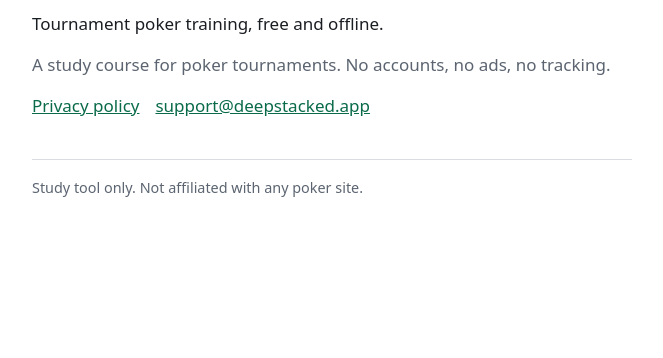
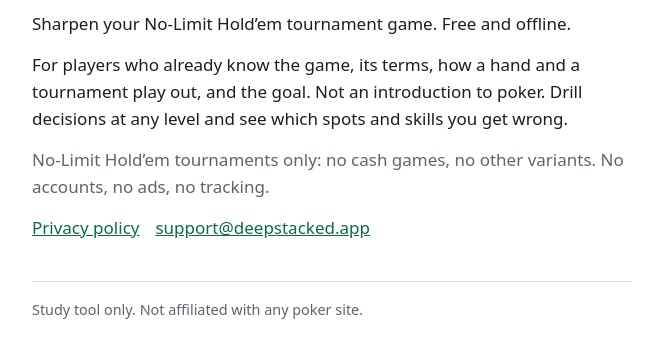
Before and after one commit to guantutri4-cmyk/deepstacked-site, a plain HTML site: page index.html in a window 1280 px wide. Shown: the part 78-436 px from the top of the page, without its empty margins (308-971 px from the left). Drawn offline with Linux system fonts and the light colour scheme.

Commit message:
State positioning: NLHE tournaments, for players who know the game

```diff
--- a/index.html
+++ b/index.html
@@ -4,7 +4,7 @@
 <meta charset="utf-8">
 <meta name="viewport" content="width=device-width,initial-scale=1">
 <title>Deepstacked</title>
-<meta name="description" content="Deepstacked: tournament poker training, free and offline. No accounts, no ads, no tracking.">
+<meta name="description" content="Deepstacked: drills for No-Limit Hold&rsquo;em tournament players who already know the game. Free, offline, no accounts, no ads, no tracking.">
 <meta name="color-scheme" content="light dark">
 <link rel="canonical" href="https://deepstacked.app/">
 <style>
@@ -18,8 +18,9 @@ main{max-width:40rem;margin:0 auto;padding:2rem 1.25rem 3rem}h1{font-size:1.9rem
 <body>
 <main>
 <h1>Deepstacked</h1>
-<p>Tournament poker training, free and offline.</p>
-<p class="mut">A study course for poker tournaments. No accounts, no ads, no tracking.</p>
+<p>Sharpen your No-Limit Hold&rsquo;em tournament game. Free and offline.</p>
+<p>For players who already know the game, its terms, how a hand and a tournament play out, and the goal. Not an introduction to poker. Drill decisions at any level and see which spots and skills you get wrong.</p>
+<p class="mut">No-Limit Hold&rsquo;em tournaments only: no cash games, no other variants. No accounts, no ads, no tracking.</p>
 <nav><a href="/privacy">Privacy policy</a><a href="mailto:support@deepstacked.app">support@deepstacked.app</a></nav>
 <footer>Study tool only. Not affiliated with any poker site.</footer>
 </main>
```
Also changed, not shown: privacy/index.html (+2 -2 lines).
